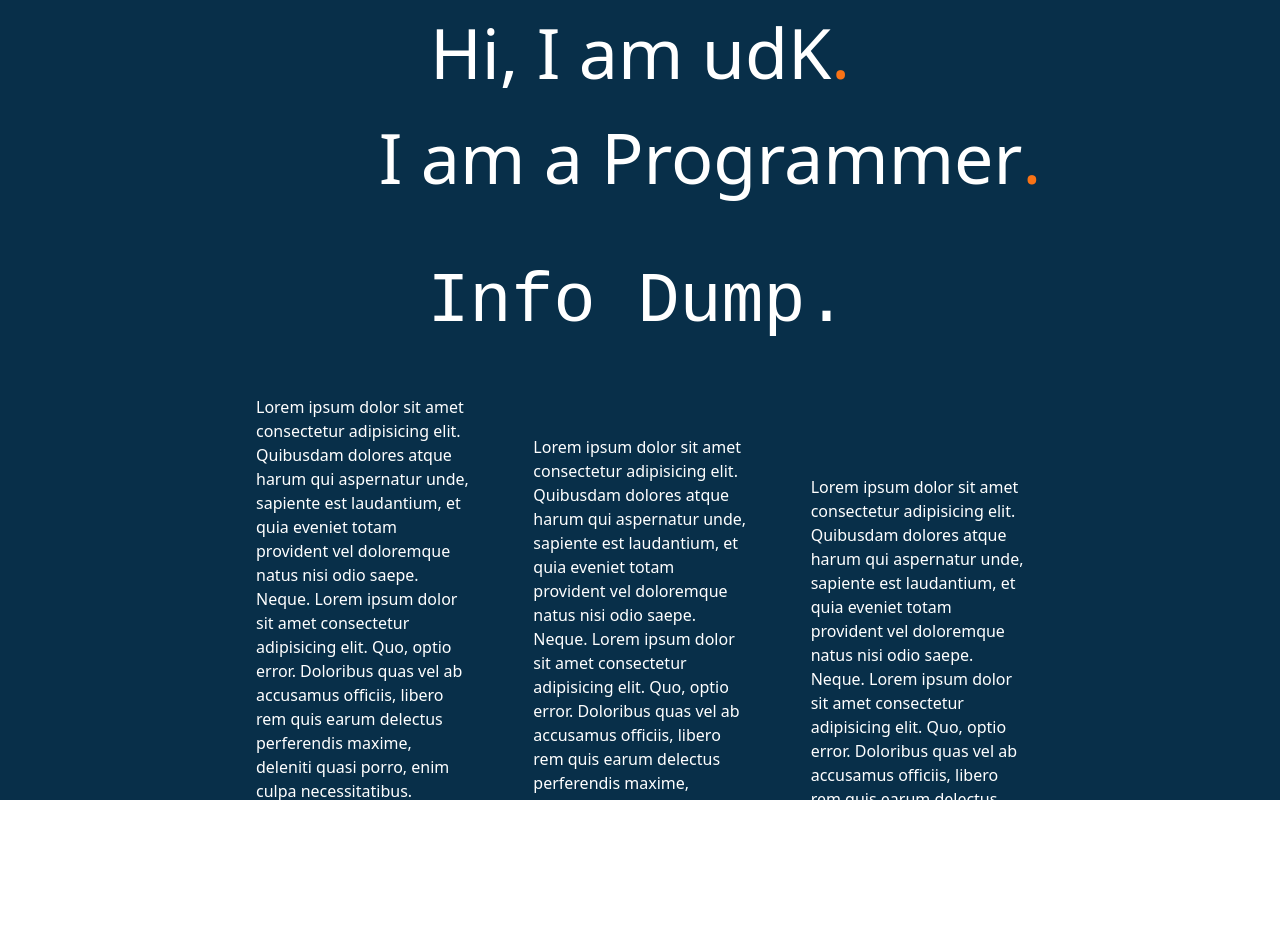
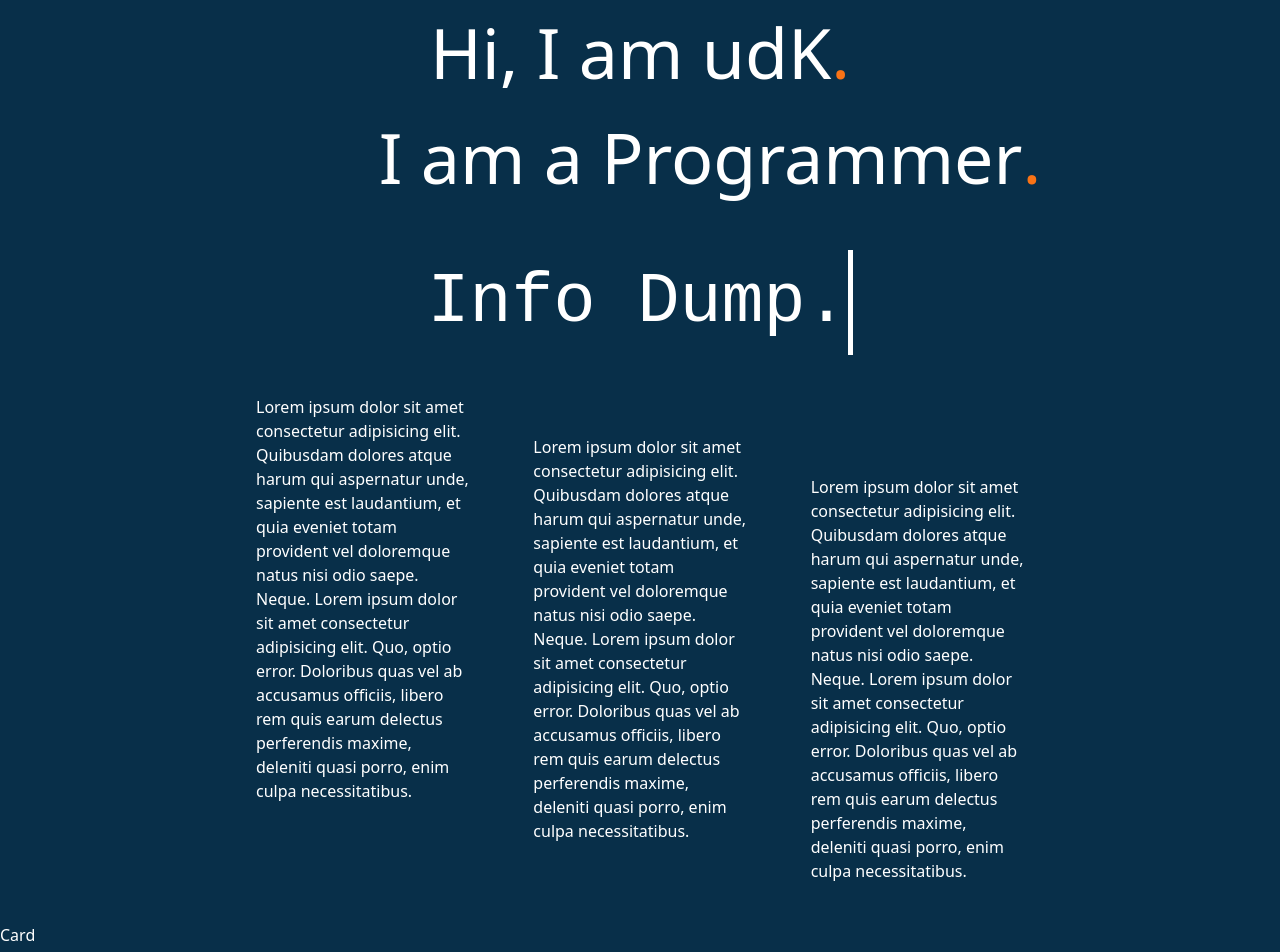
Before and after one commit to udK01/ScrollAnimateProject, a React (Vite) app in the folder ScrollAnimateProject/: page / in a window 1280 px wide. Shown: the top 952 px of the page. Before the commit the page ends 883 px from the top, so only its background shows below. Built offline with nearby package versions, Linux system fonts and the light colour scheme.

Commit message:
Animated the paragraphs.

```diff
--- a/ScrollAnimateProject/src/App.jsx
+++ b/ScrollAnimateProject/src/App.jsx
@@ -23,8 +23,27 @@ export default function App() {
     };
   }, [elements.length]);
 
+  useEffect(() => {
+    const observer = new IntersectionObserver((entries) => {
+      entries.forEach((entry) => {
+        if (entry.isIntersecting) {
+          entry.target.classList.add("show");
+        } else {
+          entry.target.classList.remove("show");
+        }
+      });
+    });
+
+    const hiddenElements = document.querySelectorAll(".hide");
+    hiddenElements.forEach((el) => observer.observe(el));
+
+    return () => {
+      hiddenElements.forEach((el) => observer.unobserve(el));
+    };
+  }, []);
+
   return (
-    <section className="bg-sky-950 text-white h-screen space-y-10">
+    <section className="bg-sky-950 text-white space-y-10">
       {/* Intro About Me. */}
       <div className="flex flex-col items-center text-[70px]">
         <div className="flex">
@@ -33,7 +52,6 @@ export default function App() {
           <div className="text-orange-500">.</div>
         </div>
         <div className="flex -translate-x-[150px]">
-          {/* <div className="border-l-2 border-b-2 border-orange-500 h-[35px] w-[35px] mt-[20px] mr-[20px]" /> */}
           <div>I am a&nbsp;</div>
           <div>
             <div>
@@ -70,7 +88,7 @@ export default function App() {
 
       {/* Test Paragraphs */}
       <div className="flex w-[60%] mx-auto gap-16">
-        <div className="text-[16px] w-1/3">
+        <div className="text-[16px] w-1/3 hide">
           Lorem ipsum dolor sit amet consectetur adipisicing elit. Quibusdam
           dolores atque harum qui aspernatur unde, sapiente est laudantium, et
           quia eveniet totam provident vel doloremque natus nisi odio saepe.
@@ -79,7 +97,7 @@ export default function App() {
           earum delectus perferendis maxime, deleniti quasi porro, enim culpa
           necessitatibus.
         </div>
-        <div className="text-[16px] w-1/3 mt-10">
+        <div className="text-[16px] w-1/3 mt-10 hide">
           Lorem ipsum dolor sit amet consectetur adipisicing elit. Quibusdam
           dolores atque harum qui aspernatur unde, sapiente est laudantium, et
           quia eveniet totam provident vel doloremque natus nisi odio saepe.
@@ -88,7 +106,7 @@ export default function App() {
           earum delectus perferendis maxime, deleniti quasi porro, enim culpa
           necessitatibus.
         </div>
-        <div className="text-[16px] w-1/3 mt-20">
+        <div className="text-[16px] w-1/3 mt-20 hide">
           Lorem ipsum dolor sit amet consectetur adipisicing elit. Quibusdam
           dolores atque harum qui aspernatur unde, sapiente est laudantium, et
           quia eveniet totam provident vel doloremque natus nisi odio saepe.
@@ -98,6 +116,14 @@ export default function App() {
           necessitatibus.
         </div>
       </div>
+
+      <div className="space-y-[400px]">
+        <div>Card</div>
+        <div>Card</div>
+        <div>Card</div>
+        <div>Card</div>
+        <div>Card</div>
+      </div>
     </section>
   );
 }
--- a/ScrollAnimateProject/src/index.css
+++ b/ScrollAnimateProject/src/index.css
@@ -18,6 +18,19 @@
   to {
     width: 0;
   }
+}
+
+.hide {
+  opacity: 0;
+  filter: blur(5px);
+  transform: translateY(20%);
+  transition: all 1s;
+}
+
+.show {
+  opacity: 1;
+  filter: blur(0);
+  transform: translateY(0);
 }
 
 .animate-grow {
```
